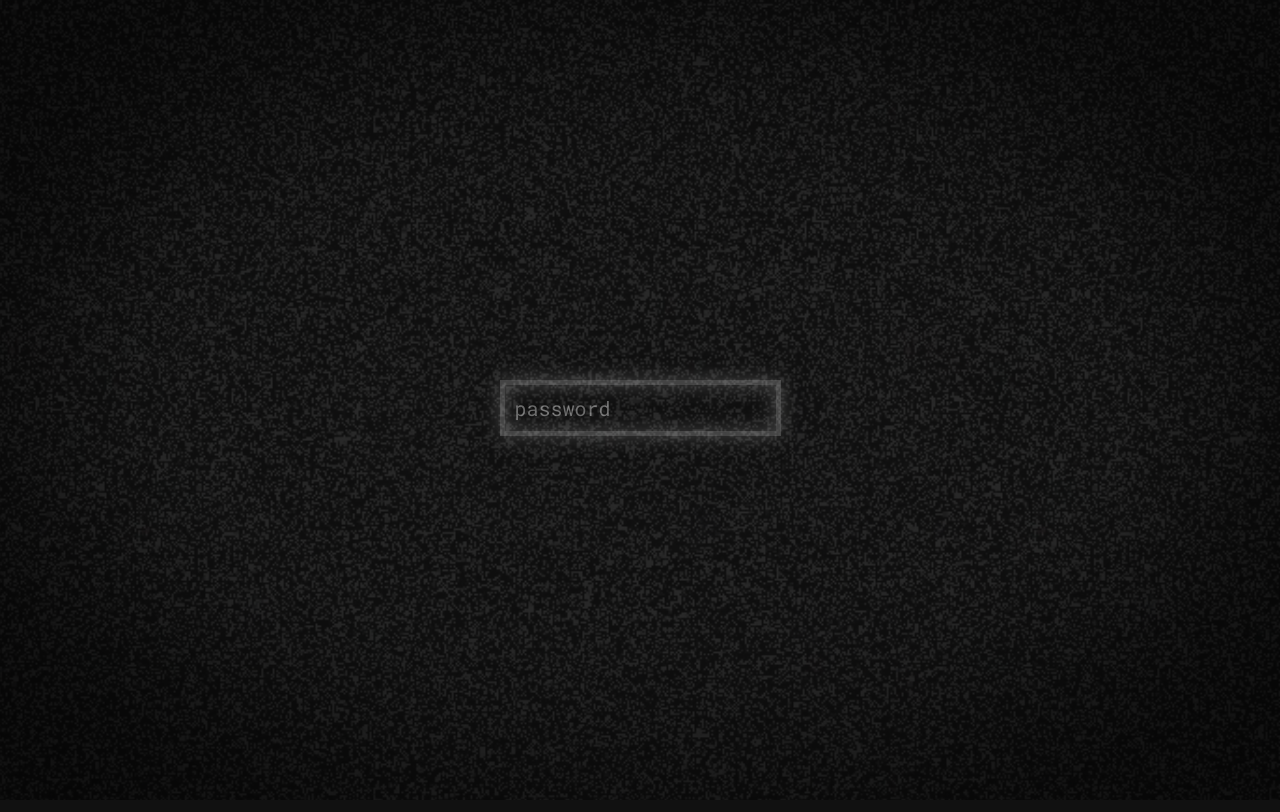
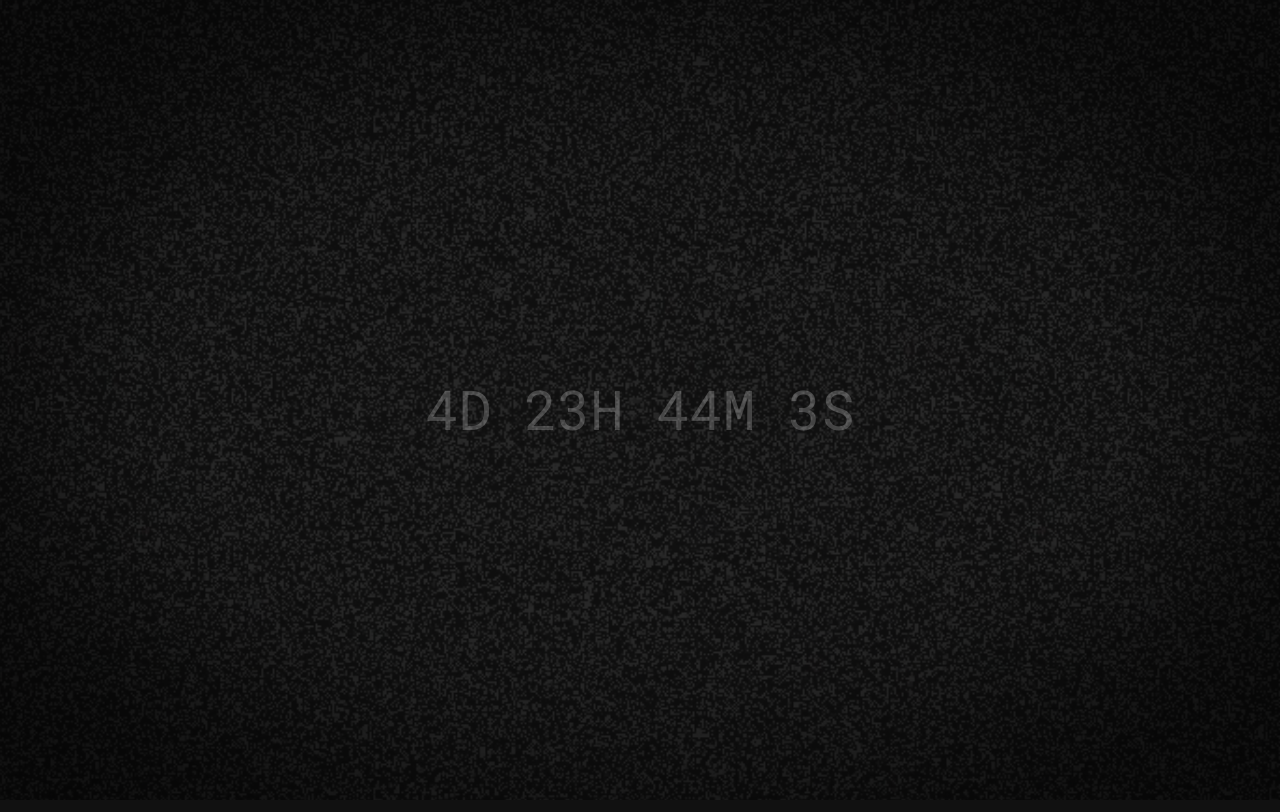
Before and after one commit to Sr-Kaio/GuivirmeScaryGames, a website: page index.html in a window 1280 px wide. Drawn offline with Linux system fonts and the light colour scheme.

Commit message:
i hate git

```diff
--- a/index.html
+++ b/index.html
@@ -13,8 +13,10 @@
         <link rel="stylesheet" href="res/css/main.css">
     </head>
     <script>
-
         document.addEventListener('click', function() {
+            const aa = document.getElementById('tick');
+            aa.muted = false;
+            aa.play()
             const audio = document.getElementById('audio');
             audio.muted = false;
             audio.play()
@@ -27,12 +29,45 @@
             audio.play()
 
         });
+        document.addEventListener('DOMContentLoaded', (event) => {
+            var countDownDate = new Date("Jul 20, 2024 15:30:00").getTime();
+
+            // Update the count down every 1 second
+            var x = setInterval(function() {
+
+            // Get today's date and time
+            var now = new Date().getTime();
+
+            // Find the distance between now and the count down date
+            var distance = countDownDate - now;
+
+            // Time calculations for days, hours, minutes and seconds
+            var days = Math.floor(distance / (1000 * 60 * 60 * 24));
+            var hours = Math.floor((distance % (1000 * 60 * 60 * 24)) / (1000 * 60 * 60));
+            var minutes = Math.floor((distance % (1000 * 60 * 60)) / (1000 * 60));
+            var seconds = Math.floor((distance % (1000 * 60)) / 1000);
+
+            // Display the result in the element with id="demo"
+            document.getElementById("count").innerHTML = days + "D " + hours + "H "
+            + minutes + "M " + seconds + "S";
+
+            // If the count down is finished, write some text
+            if (distance < 0) {
+                clearInterval(x);
+                document.getElementById("count").innerHTML = "Aguarde...";
+            }
+            }, 1000);
+        });
     </script>
     <body>
         <audio id="input" src="res/audio/write.mp3" muted></audio>
         <audio id="audio" src="res/audio/SCARYSONG.mp3" muted></audio>
+        <audio id="tick" src="res/audio/clock.mp3" muted></audio>
+
         <div id="penis">
-            <input placeholder="password" id="Input" maxlength="8">
+            <h1 id="count"></h1>
+
+            <!-- <input placeholder="password" id="Input" maxlength="8"> -->
         </div>
         <div class="film-grain"></div>
         <div class="vig"></div>
--- a/res/css/main.css
+++ b/res/css/main.css
@@ -13,6 +13,12 @@ body {
     justify-content: center;
     align-items: center;
     height: 100vh; /* or any height you want */
+}
+
+#count {
+    color: rgba(128, 128, 128, 0.521);
+    font-size: 55px;
+    font-weight: 400;
 }
 
 .film-grain {
```
Also changed, not shown: README.md (renamed from GuivirmeScaryGames/README.md), 3 other files.
